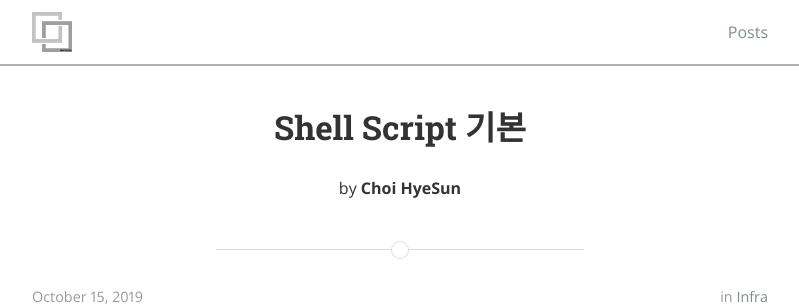
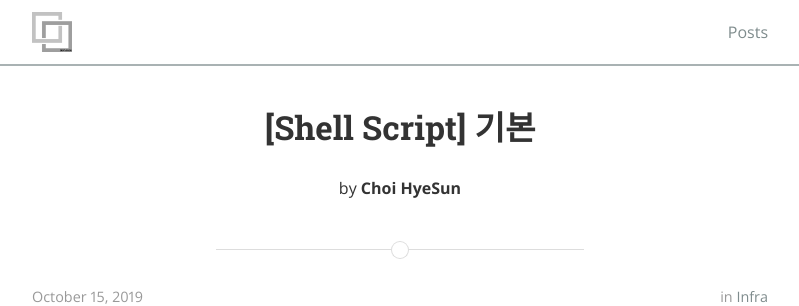
Before and after one commit to gptjs409/gptjs409.github.io, a Jekyll site: the page built from _posts/infra/2019-10-15-Shell-Script.md, in a window 1280 px wide and 900 px high. Shown: the top 306 px of the window, without its empty margins (240-1039 px from the left). Built offline with Jekyll 4.4.1, drawn with Linux system fonts in a browser that asks for light colours; nearby versions of some CDN libraries.

```diff
--- a/_posts/infra/2019-10-15-Shell-Script.md
+++ b/_posts/infra/2019-10-15-Shell-Script.md
@@ -1,6 +1,6 @@
 ---
 layout: post
-title:  "Shell Script 기본"
+title:  "[Shell Script] 기본"
 date:   2019-10-15 12:43:27
 author: Choi HyeSun
 categories: infra
```
